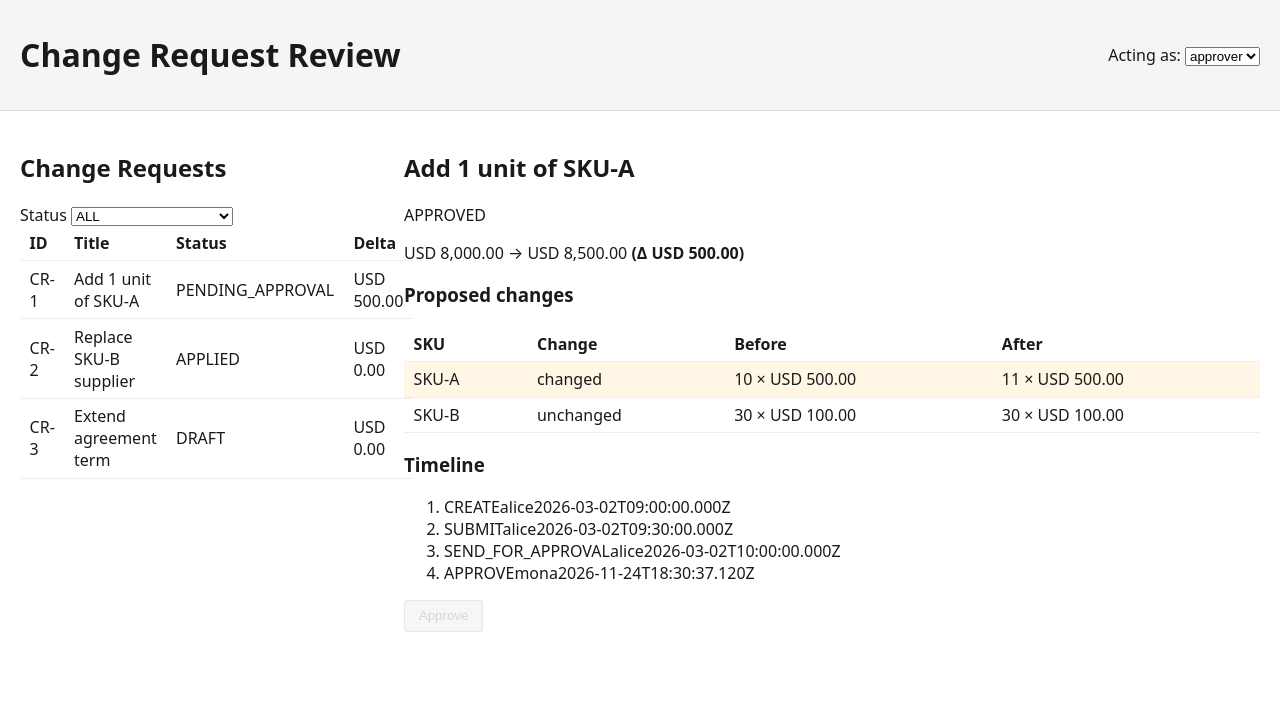
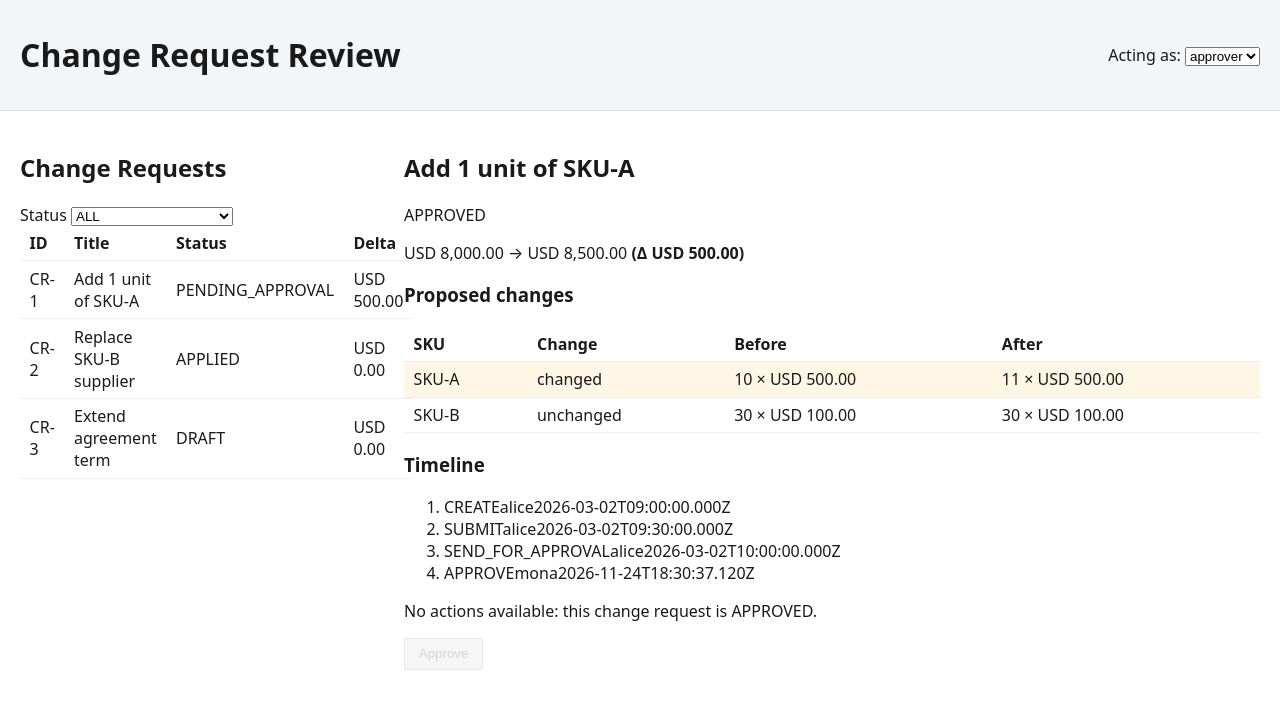
Before and after one commit to Saraalsobah/cr-assessment-frontend, an Angular app: page / in a window 1280 px wide. Both pictures are taken after a click on the button "Approve". Shown: the top 708 px of the page. Built offline with nearby package versions, Linux system fonts and the light colour scheme.

Commit message:
Task 4: explain why no actions are available (read-only or not pending)

```diff
--- a/src/components/cr-detail/cr-detail.component.html
+++ b/src/components/cr-detail/cr-detail.component.html
@@ -50,6 +50,7 @@
 		<!-- Actions -->
 		<section class="cr-actions">
 			<p *ngIf="actionError" class="cr-actions__error" role="alert">{{ actionError }}</p>
+			<p *ngIf="noActionReason" class="cr-actions__none">{{ noActionReason }}</p>
 
 			<button type="button" class="cr-actions__approve" [disabled]="!canApprove || submitting" (click)="approve()">
 				Approve
--- a/src/components/cr-detail/cr-detail.component.ts
+++ b/src/components/cr-detail/cr-detail.component.ts
@@ -79,6 +79,14 @@ export class CrDetailComponent implements OnInit, OnChanges {
 		return this.canApprove;
 	}
 
+	/** Why no actions are available, or null if the user can act. */
+	get noActionReason(): string | null {
+		if (!this.detail || this.canApprove) return null;
+
+		if (this.detail.status !== 'PENDING_APPROVAL') return `No actions available: this change request is ${this.detail.status}.`;
+		return 'You have read-only access to this change request.';
+	}
+
 	fmt(amount: number): string {
 		return this.detail ? formatMoney(amount, this.detail.currency) : String(amount);
 	}
```
